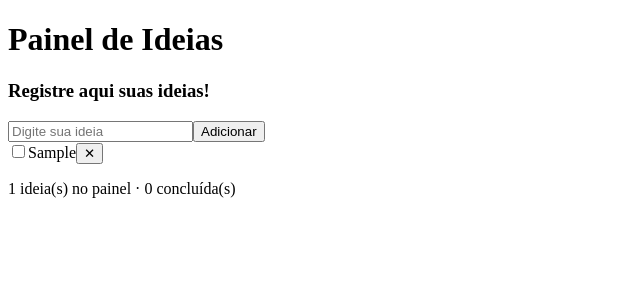
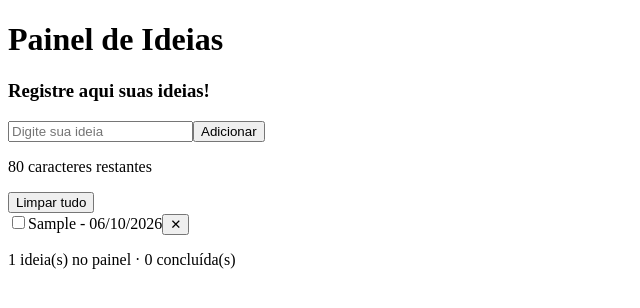
Before and after one commit to Scorpion2018JV/Painel_de_Ideias_PTAC, a React (Vite) app in the folder Painel_de_Ideias/: page / in a window 1280 px wide. Both pictures are taken after typing "Sample" into the empty fields and a click on the button "Adicionar". Shown: the top 308 px of the page, without its empty margins (0-640 px from the left). Built offline with nearby package versions, Linux system fonts and the light colour scheme.

Commit message:
Funções opcionais: botão limpar tudo, max de caracteres e data junto com a ideia

```diff
--- a/Painel_de_Ideias/src/App.jsx
+++ b/Painel_de_Ideias/src/App.jsx
@@ -16,7 +16,8 @@ export default function App() {
     const ideia = {
       id: Date.now(),
       texto: novaIdeia.trim(),
-      feita: false
+      feita: false,
+      data: new Date().toLocaleDateString("pt-BR")
     };
 
     setIdeias((listaAtual) => [...listaAtual, ideia]);
@@ -39,8 +40,18 @@ export default function App() {
     });
   }
 
+  function limparTudo() {
+    setIdeias([]);
+  }
+
   const ideiasConcluidas = ideias.filter((ideia) => ideia.feita).length;
   const fraseContador = `${ideias.length} ideia(s) no painel · ${ideiasConcluidas} concluída(s)`;
+
+  let caracteresRestantes = 80 - novaIdeia.length;
+
+  if (caracteresRestantes < 0) {
+    caracteresRestantes = 0;
+  }
 
   return (
     <>
@@ -56,10 +67,14 @@ export default function App() {
               setErro("");
             }}
         />
-        <button type="submit">Adicionar</button>
+        <button type="submit" disabled={novaIdeia.length > 80}>Adicionar</button>
+
+        <p>{caracteresRestantes} caracteres restantes</p>
       </form>
 
       {erro && <p style={{ color: "red" }}>{erro}</p>}
+
+      <button type="button" onClick={limparTudo}>Limpar tudo</button>
 
       <div>
         {ideias.map((ideia) => (
@@ -70,6 +85,7 @@ export default function App() {
               onChange={() => aoAlternarCheckbox(ideia.id)}
             />
             <span className={ideia.feita ? "feita" : ""}>{ideia.texto}</span>
+            <span> - {ideia.data}</span>
             <button type="button" onClick={() => removerIdeia(ideia.id)}>✕</button>
           </div>
         ))}
```
Lines whose indentation alone changed are shown as unchanged.
